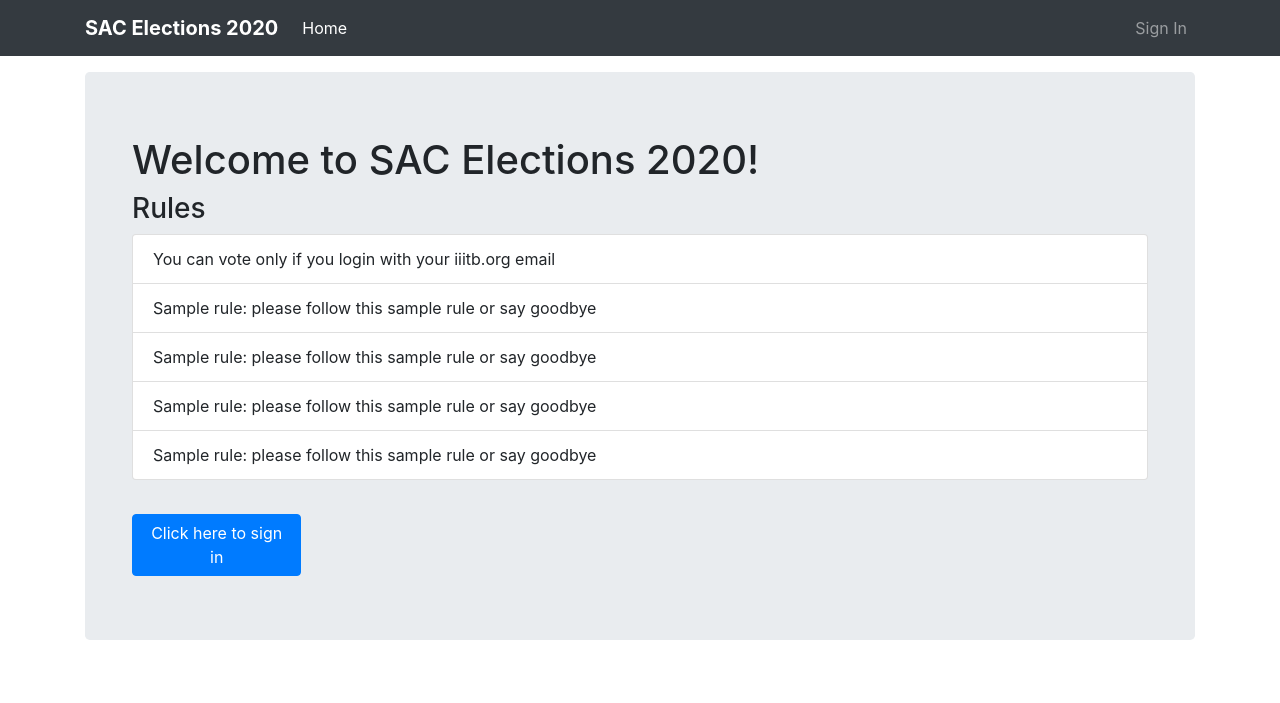
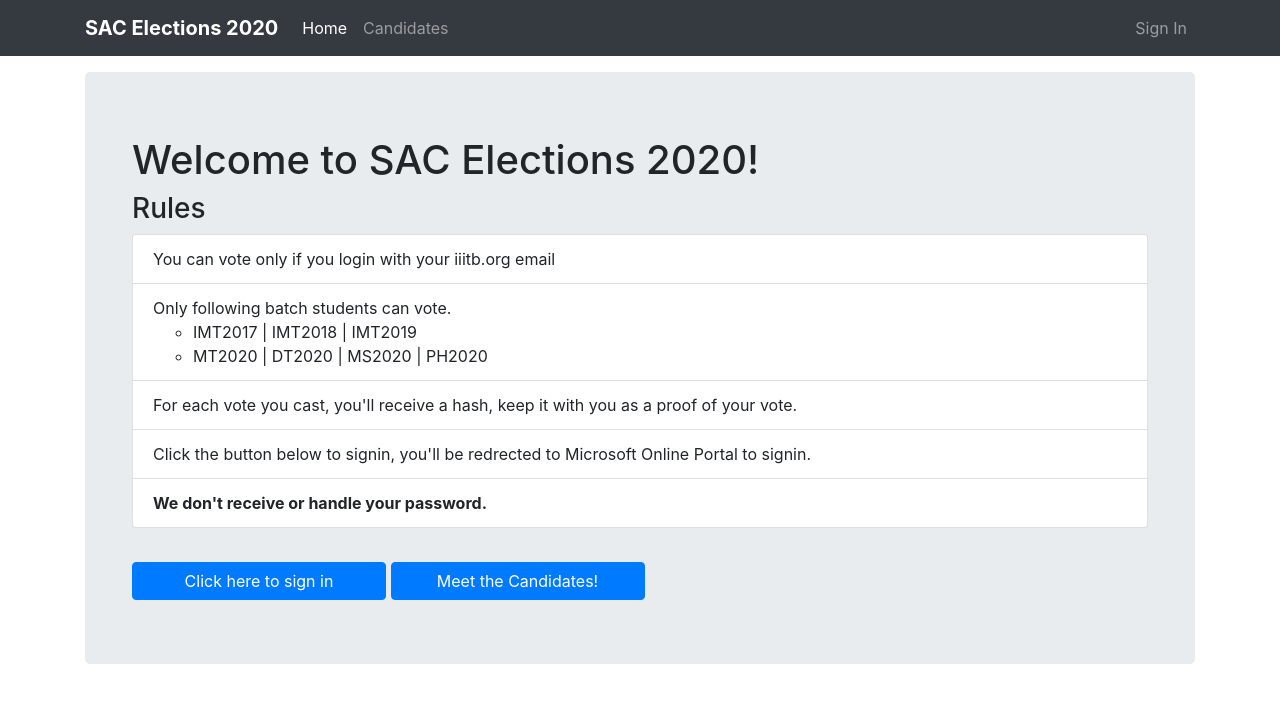
Before and after one commit to zense/sac_elections_2020, a Django app: page / in a window 1280 px wide. Shown: the top 703 px of the page. Run offline with Django 3.2, Linux system fonts and the light colour scheme; some libraries are stand-ins or nearby versions.

Commit message:
Updated rules and fixed redirects

```diff
--- a/sac_elections/main/templates/main/confirm.html
+++ b/sac_elections/main/templates/main/confirm.html
@@ -19,7 +19,7 @@
           <input type="hidden" name="vote" value="{{candidate.email}}">
           <input type="hidden" name="confirm" value="true">
 
-          <a href="../" class="btn btn-secondary btn-small col-lg-2 col-md-3" style="margin-top: 2%;">Back</a>
+          <a href="{% url 'vote' %}" class="btn btn-secondary btn-small col-lg-2 col-md-3" style="margin-top: 2%;">Back</a>
           <input type="button" id="submitVote" onclick="getval()" class="btn btn-success btn-large col-lg-2 col-md-3" style="margin-top: 2%" value="Confirm">
 
           <br>
--- a/sac_elections/main/templates/main/home.html
+++ b/sac_elections/main/templates/main/home.html
@@ -1,6 +1,7 @@
 <!-- <HomeSnippet> -->
     {% extends "main/layout.html" %}
     {% block content %}
+    {% load custom_filters %}
     {% if q %}
     <div class="container" style="margin-bottom: 2%">
       <div class="card">
@@ -26,20 +27,29 @@
               You can vote only if you login with your iiitb.org email
             </li>
             <li class="list-group-item">
-              Sample rule: please follow this sample rule or say goodbye
+              Only following batch students can vote.
+                <ul>
+                  <li>IMT2017 | IMT2018 | IMT2019</li>
+                  <!-- <li>IMT2018</li> -->
+                  <!-- <li>IMT2019</li> -->
+                  <li>MT2020 | DT2020 | MS2020 | PH2020</li>
+                  <!-- <li>DT2020</li> -->
+                  <!-- <li>PH2020</li> -->
+                  <!-- <li>MS2020</li> -->
+                </ul>
             </li>
             <li class="list-group-item">
-              Sample rule: please follow this sample rule or say goodbye
+              For each vote you cast, you'll receive a hash, keep it with you as a proof of your vote.
             </li>
             <li class="list-group-item">
-              Sample rule: please follow this sample rule or say goodbye
+              Click the button below to signin, you'll be redrected to Microsoft Online Portal to signin.
             </li>
             <li class="list-group-item">
-              Sample rule: please follow this sample rule or say goodbye
+              <b>We don't receive or handle your password.</b>
             </li>
           </ul>
           <br>
-            <a href="{% url 'vote' %}" class="btn btn-primary btn-large col-md-3">Click here to begin voting</a>
+            <a href="{% url 'manifesto' %}{{ user.batch_programme|getslug }}" class="btn btn-primary btn-large col-md-3">Meet the Candidates!</a>
         {% else %}
           <h1>Welcome to SAC Elections 2020!</h1>
           <!-- <br> -->
@@ -49,21 +59,31 @@
               You can vote only if you login with your iiitb.org email
             </li>
             <li class="list-group-item">
-              Sample rule: please follow this sample rule or say goodbye
+              Only following batch students can vote.
+                <ul>
+                  <li>IMT2017 | IMT2018 | IMT2019</li>
+                  <!-- <li>IMT2018</li> -->
+                  <!-- <li>IMT2019</li> -->
+                  <li>MT2020 | DT2020 | MS2020 | PH2020</li>
+                  <!-- <li>DT2020</li>
+                  <li>PH2020</li>
+                  <li>MS2020</li> -->
+                </ul>
             </li>
             <li class="list-group-item">
-              Sample rule: please follow this sample rule or say goodbye
+              For each vote you cast, you'll receive a hash, keep it with you as a proof of your vote.
             </li>
             <li class="list-group-item">
-              Sample rule: please follow this sample rule or say goodbye
+              Click the button below to signin, you'll be redrected to Microsoft Online Portal to signin.
             </li>
             <li class="list-group-item">
-              Sample rule: please follow this sample rule or say goodbye
+            <b>We don't receive or handle your password.</b>
             </li>
           </ul>
           <br>
           <!-- <h4>Please sign in with your IIITB email id to continue.</h4> -->
-          <a href="{% url 'signin' %}" class="btn btn-primary btn-large col-lg-2 col-md-6" style="margin-top: 1%">Click here to sign in</a>
+          <a href="{% url 'signin' %}" class="btn btn-primary btn-large col-lg-3 col-md-6" style="margin-top: 1%">Click here to sign in</a>
+          <a href="{% url 'manifesto' %}{{ user.batch_programme|getslug }}" class="btn btn-primary btn-large col-lg-3 col-md-6" style="margin-top: 1%">Meet the Candidates!</a>
         {% endif %}
       </div>
     </div>
--- a/sac_elections/main/templates/main/layout.html
+++ b/sac_elections/main/templates/main/layout.html
@@ -27,9 +27,12 @@
             <li class="nav-item">
               <a href="{% url 'home' %}" class="nav-link{% if request.resolver_match.view_name == 'home' %} active{% endif %}">Home</a>
             </li>
+            <li class="nav-item">
+              <a href="{% url 'manifesto' %}" class="nav-link{% if request.resolver_match.view_name == 'manifesto' %} active{% endif %}">Candidates</a>
+            </li>
             {% if user.is_authenticated %}
             <li class="nav-item">
-              <a href="{% url 'vote' %}" class="nav-link{% if request.resolver_match.view_name == 'vote' %} active{% endif %}">Vote</a>
+              <a href="{% url 'vote' %}" class="nav-link{% if request.resolver_match.view_name == 'vote' %} active{% endif %} nav-link{% if request.resolver_match.view_name == 'confirmation' %} active{% endif %} nav-link{% if request.resolver_match.view_name == 'poll' %} active{% endif %}">Vote</a>
             </li>
             {% endif %}
             {% if user.is_authenticated and user.role != "NA" %}
--- a/sac_elections/main/templates/main/poll.html
+++ b/sac_elections/main/templates/main/poll.html
@@ -18,8 +18,8 @@
           <form method="post" action="confirmation" id="pollform">
             {% csrf_token %}
             <input type="hidden" name="vote" id="votehfield" value="">
-            <!-- <a href="../" class="btn btn-secondary btn-small col-lg-2 float-bottom" style="margin-top: 2%;">Back</a> -->
-            <input type="button" value="Back" class="btn btn-secondary btn-small col-lg-2 float-bottom" style="margin-top: 2%" onclick="history.back(-1)"/>
+            <a href="{% url 'vote' %}" class="btn btn-secondary btn-small col-lg-2 float-bottom" style="margin-top: 2%;">Back</a>
+            <!-- <input type="button" value="Back" class="btn btn-secondary btn-small col-lg-2 float-bottom" style="margin-top: 2%" onclick="history.back(-1)"/> -->
             <input type="button" id="submitVote" onclick="getval()" class="btn btn-primary btn-large col-lg-2" style="margin-top: 2%" value="Next">
           </form>
         </ul>
--- a/sac_elections/main/templates/main/vote.html
+++ b/sac_elections/main/templates/main/vote.html
@@ -1,6 +1,7 @@
 <!-- <HomeSnippet> -->
     {% extends "main/layout.html" %}
     {% block content %}
+    {% load custom_filters %}
     {% if q %}
     <div class="container" style="margin-bottom: 2%">
       <div class="card">
@@ -30,7 +31,8 @@
           {% endfor %}
         </ul>
         <br>
-        <input type="button" value="Back" class="btn btn-secondary btn-small col-lg-2 float-bottom" onclick="history.back(-1)"/>
+        <!-- <input type="button" value="Back" class="btn btn-secondary btn-small col-lg-2 float-bottom" onclick="history.back(-1)"/> -->
+        <a href="{% url 'manifesto' %}{{ user.batch_programme|getslug }}" class="btn btn-secondary btn-small col-lg-2 float-bottom">Back</a>
       {% else %}
         <a href="{% url 'signin' %}" class="btn btn-primary btn-large">Click here to sign in</a>
       {% endif %}
```
